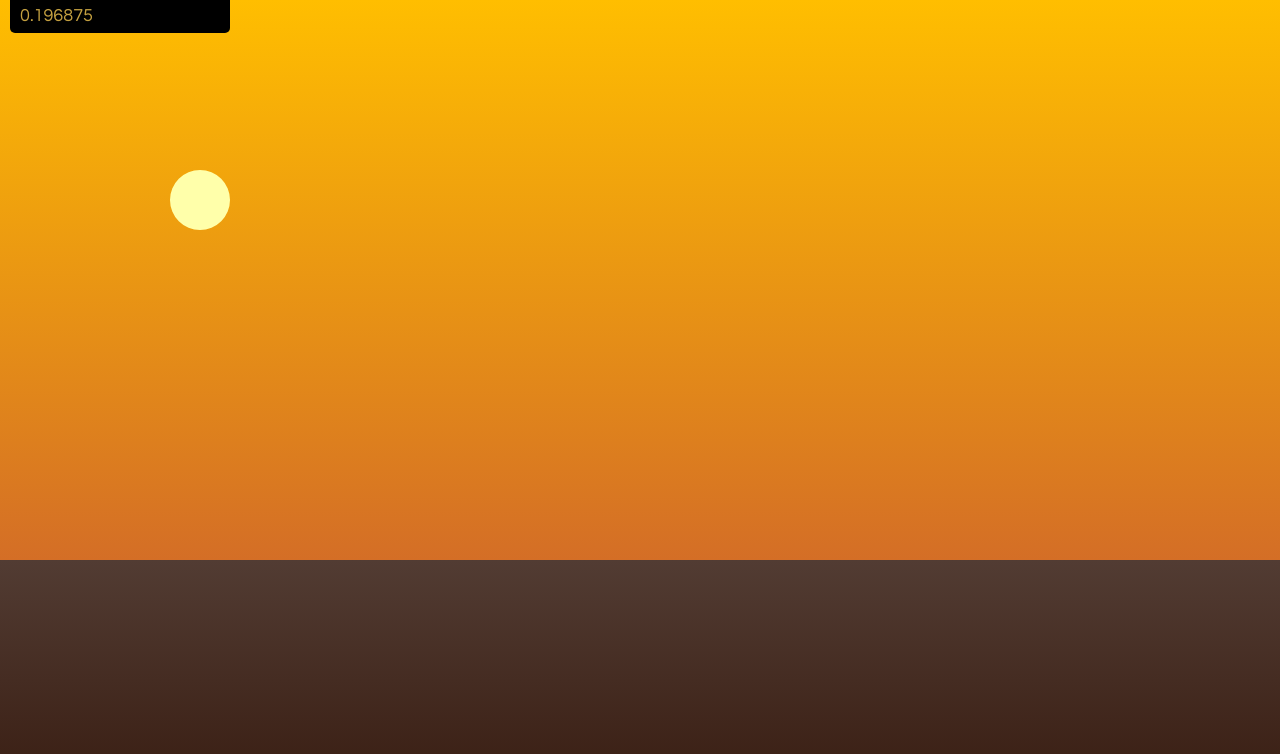
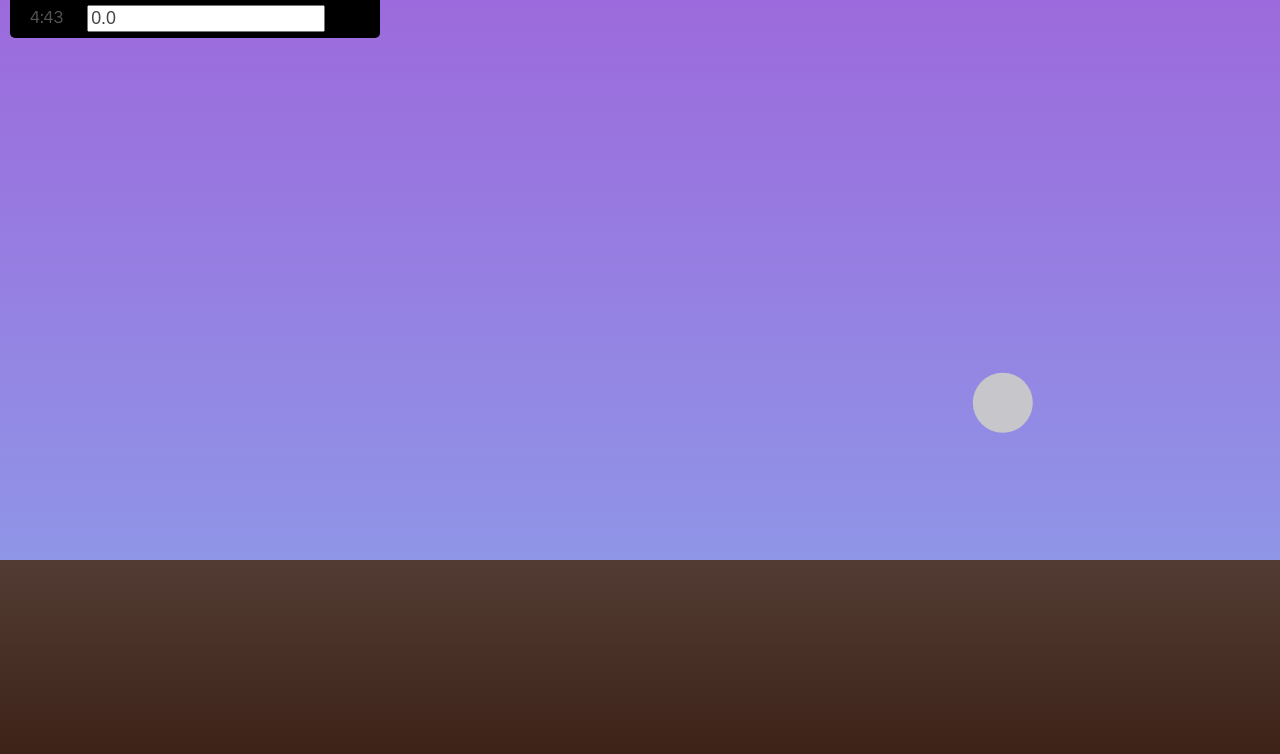
Before and after one commit to olexpono/landscape, a plain HTML site: page index.html in a window 1280 px wide. Drawn offline with nearby package versions, Linux system fonts and the light colour scheme.

Commit message:
Major Add-ons, Sun & Moon, BG transitions

```diff
--- a/css/style.css
+++ b/css/style.css
@@ -171,10 +171,9 @@ a:hover { color: #036; }
 * { color: #555; font-family:Monospace; font-size:12px; }
 body { margin: 0px; overflow: hidden; }
 canvas { opacity: 1.0; position:absolute; z-index: -1; left: 0px;}
-
-span#clock {
+div#top_display {
   float: left;
-  width: 200px;
+  width: 350px;
   font-size: 18px;
   font-family: "Century Gothic", Century, DIN, Helvetica;
   z-index: 5;
@@ -184,16 +183,10 @@ span#clock {
   color: #C4A040;
   background: #000;
 }
-
-
-
-
-
-
-
-
-
-
+div#top_display input, div#top_display span {
+  margin: 0px 10px;
+  display:inline-block;
+}
 
 
 
--- a/index.html
+++ b/index.html
@@ -35,7 +35,10 @@
 
   <div id="container">
     <div id="main" role="main">
-      <span id="clock">0.0</span>
+      <div id="top_display">
+        <span id="clock">0.0</span>
+        <input id="time_offset" value="0.0"></input>
+      </div>
     </div>
     <footer>
 
@@ -53,7 +56,12 @@
   <!-- scripts concatenated and minified via ant build script-->
   <script src="js/plugins.js"></script>
   <script src="js/script.js"></script>
-  <script>$( landscape() )</script>
+  <script>$( function() {
+         $("#time_offset").change( function(){
+           window.offsetTime = parseFloat($("#time_offset").attr('value'));
+         });
+         landscape();
+         }) </script>
   <!-- end scripts-->
 
 
--- a/js/script.js
+++ b/js/script.js
@@ -11,8 +11,33 @@
   TARGET_FPS = 30,
   horizonY = window.innerHeight * (.7),
   context,
-  offsetTime = 0.0,
   memoTime = 0.0;
+  window.offsetTime = 0.0;
+  var COLOR_FOR_HOUR = [ [120, 28, 58],
+                         [69,21,61],
+                         [37,0,70],
+                         [24,0,64],
+                         [110,48,149],
+                         [174,129,248],
+                         [25,229,169],
+                         [149,209,44],
+                         [48,209,23],
+                         [0,255,0],
+                         [0,255,255],
+                         [0,182,255],
+                         [0,129,255],
+                         [75,81,242],
+                         [229,119,255],
+                         [255,92,92],
+                         [255,110,38],
+                         [255,131,35],
+                         [255,190,0],
+                         [140,125,84],
+                         [89,133,110],
+                         [52,78,120],
+                         [37,36,120],
+                         [153,61,147]];
+
 
 window.landscape = function() {
   /* setup the landscape canvas, etc */
@@ -40,6 +65,10 @@ function setupAnimation(){
   window.drawLandscape();
 }
 
+window.drawClock = function(){
+  // output internal 'timeOfDay' in HR:MN format
+  $('#clock').html( parseInt(timeOfDay()*24)+ ":" + parseInt(timeOfDay()*1440)%60 );
+}
 
 window.drawLandscape = function() {
   window.drawTimer = null;
@@ -58,20 +87,63 @@ function clearCanvas(){
 
 function drawSky(){
   drawSkyGradient();
+  drawMoonGlow();
+  drawMoon();
+  drawSunGlow();
   drawSun();
 }
 
 function drawSkyGradient(){
   var backgroundGradient = context.createLinearGradient(0, 0, 0, horizonY);
-  backgroundGradient.addColorStop(0, "rgb(255, 190, 0)");
-  backgroundGradient.addColorStop(1, "rgb(212, 110, 38)");
+  // top of the sky = sky color at the moment
+  backgroundGradient.addColorStop(0, skyColorFromTime(timeOfDay()));
+  // bottom of the sky = sky color ~20+ mins from now
+  backgroundGradient.addColorStop(1, skyColorFromTime(timeOfDay()+ .02));
   context.fillStyle = backgroundGradient;
   context.fillRect(0, 0, SCREEN_WIDTH, horizonY);
 }
 
+function skyColorFromTime(tod) {
+  //tod is 0-1 for 24 hours
+  var proportionOfHour = tod * 24 % 1;
+  var previousHourColor = COLOR_FOR_HOUR[parseInt(tod*24)];
+  // parse current hour, add one, with 0-23 wraparound
+  var nextHourColor = COLOR_FOR_HOUR[ (parseInt(tod*24)+1)%24 ];
+  return lerpColor(previousHourColor, nextHourColor, proportionOfHour);
+}
+
+function drawSunGlow(){
+  var sunGlowGradient = context.createRadialGradient(sunX(), sunY(), 0, sunX()+Math.random()*2, sunY()+Math.random()*2, sunGlowRadius());
+  sunGlowGradient.addColorStop(0, "rgba(255,40,0,1)");
+  sunGlowGradient.addColorStop(.4, "rgba(255, 32, 0, .8)");
+  sunGlowGradient.addColorStop(1, "rgba(255,40,0,0)");
+  context.fillStyle = sunGlowGradient;
+  context.fillRect(0, 0, SCREEN_WIDTH, horizonY);
+}
+
+function sunGlowRadius(){
+  var tod = timeOfDay();
+  if( (tod < .20) || (tod > .8)){
+    return 50;
+  }
+  return Math.abs(Math.sin(tod*Math.PI*2))*220;
+}
+
 function drawSun(){
-  context.fillStyle = "rgba(255,255,170)";
-  context.arc(200, 200, 30, 0, Math.PI*2, 1);
+  context.fillStyle = "rgba(255,255,175, 0.95)";
+  context.beginPath();
+  context.arc(sunX(), sunY(), 30, 0, Math.PI*2, 1);
+  context.fill();
+}
+
+function drawMoonGlow(){
+
+}
+
+function drawMoon(){
+  context.fillStyle = "rgba(202,202,202, 0.95)";
+  context.beginPath();
+  context.arc(moonX(), moonY(), 30, 0, Math.PI*2, 1);
   context.fill();
 }
 
@@ -83,8 +155,29 @@ function drawGround(){
   context.fillRect(0, horizonY, SCREEN_WIDTH, (SCREEN_HEIGHT-horizonY));
 }
 
-window.drawClock = function(){
-  $('#clock').html( timeOfDay() );
+/* Processing Originals */
+function sunY(){
+  return SCREEN_HEIGHT*.7 + Math.sin(timeOfDay()*Math.PI*2 + Math.PI/2)*SCREEN_HEIGHT*0.6;
+}
+function sunX(){
+  return SCREEN_WIDTH*.5 - Math.sin(timeOfDay()*Math.PI*2)*SCREEN_WIDTH*0.3;
+}
+function moonY(){
+  return SCREEN_HEIGHT*.7 + Math.sin(timeOfDay()*Math.PI*2 - Math.PI/2)*SCREEN_HEIGHT*.6;
+}
+function moonX(){
+  return SCREEN_WIDTH*.5 + Math.sin(timeOfDay()*Math.PI*2)*SCREEN_WIDTH*0.3;
+}
+
+window.lerpColor = function(rgb1, rgb2, proportion){
+  // Linear Interpolation between two rgb colors,
+  // args: [#,#,#], [#,#,#], 0-1.0 float
+  // returns CSS-parseable string like "rgb(24, 56, 220)"
+  var newRGB = [0, 0, 0];
+  for(var i = 0; i< newRGB.length; i++){
+    newRGB[i] = parseInt(rgb1[i]*(1.0-proportion) + rgb2[i]*proportion);
+  }
+  return "rgb(".concat(newRGB.join(",") , ")");
 }
 
 function onWindowResize(){
@@ -108,8 +201,11 @@ function onWindowResize(){
 
 function timeOfDay(){
   var d_now = new Date();
-  var seconds_past = d_now.getHours()*3600.0+d_now.getMinutes()*60.0 + d_now.getSeconds() + d_now.getMilliseconds()/1000.0;
-  return (seconds_past)/(24*3600.0);
+  var seconds_past = d_now.getHours()*3600.0 +
+                     d_now.getMinutes()*60.0 +
+                     d_now.getSeconds() +
+                     d_now.getMilliseconds()/1000.0;
+  return ((seconds_past)/(24*3600.0)+ window.offsetTime)%1;
 }
 
 
```
